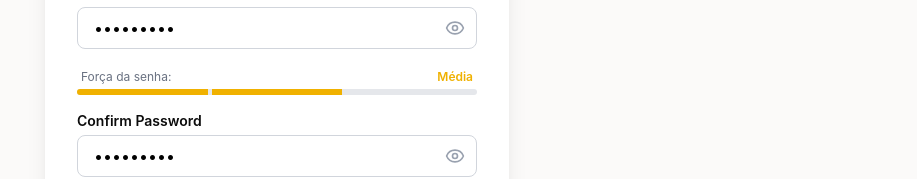
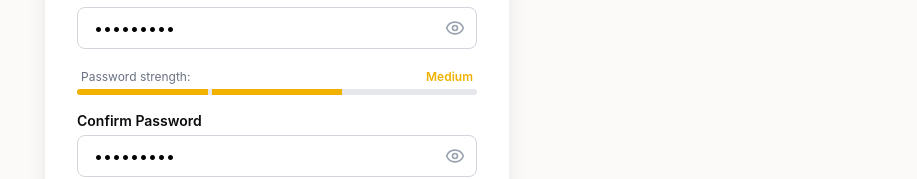
Before and after one commit to anabeatm/saas-financeiro, a React (Vite) app in the folder frontend/: page /register in a window 1280 px wide. Both pictures are taken after typing "Sample", "name@example.com", "Sample123", "Sample123" into the empty fields and a click on the button "Register". Shown: the part 456-635 px from the top of the page, without its empty margins (363-1280 px from the left). Built offline with nearby package versions, Linux system fonts and the light colour scheme; no server answers.

Commit message:
fix: update password strength labels and messages to English

```diff
--- a/frontend/src/components/PasswordStrength.jsx
+++ b/frontend/src/components/PasswordStrength.jsx
@@ -11,28 +11,28 @@ export default function PasswordStrength({ password }) {
       case 1:
         return {
           score: 1,
-          label: "Fraca",
+          label: "Weak",
           color: "bg-red-500",
           textColor: "text-red-500",
         };
       case 2:
         return {
           score: 2,
-          label: "Média",
+          label: "Medium",
           color: "bg-yellow-500",
           textColor: "text-yellow-500",
         };
       case 3:
         return {
           score: 3,
-          label: "Forte",
+          label: "Strong",
           color: "bg-green-500",
           textColor: "text-green-500",
         };
       default:
         return {
           score: 0,
-          label: "Muito curta",
+          label: "Too short",
           color: "bg-red-500",
           textColor: "text-red-500",
         };
@@ -44,7 +44,7 @@ export default function PasswordStrength({ password }) {
   return (
     <div className="flex flex-col gap-1 mt-1">
       <div className="flex justify-between items-center text-xs px-1">
-        <span className="text-gray-500">Força da senha:</span>
+        <span className="text-gray-500">Password strength:</span>
         <span className={`font-semibold ${strength.textColor}`}>
           {strength.label}
         </span>
```
